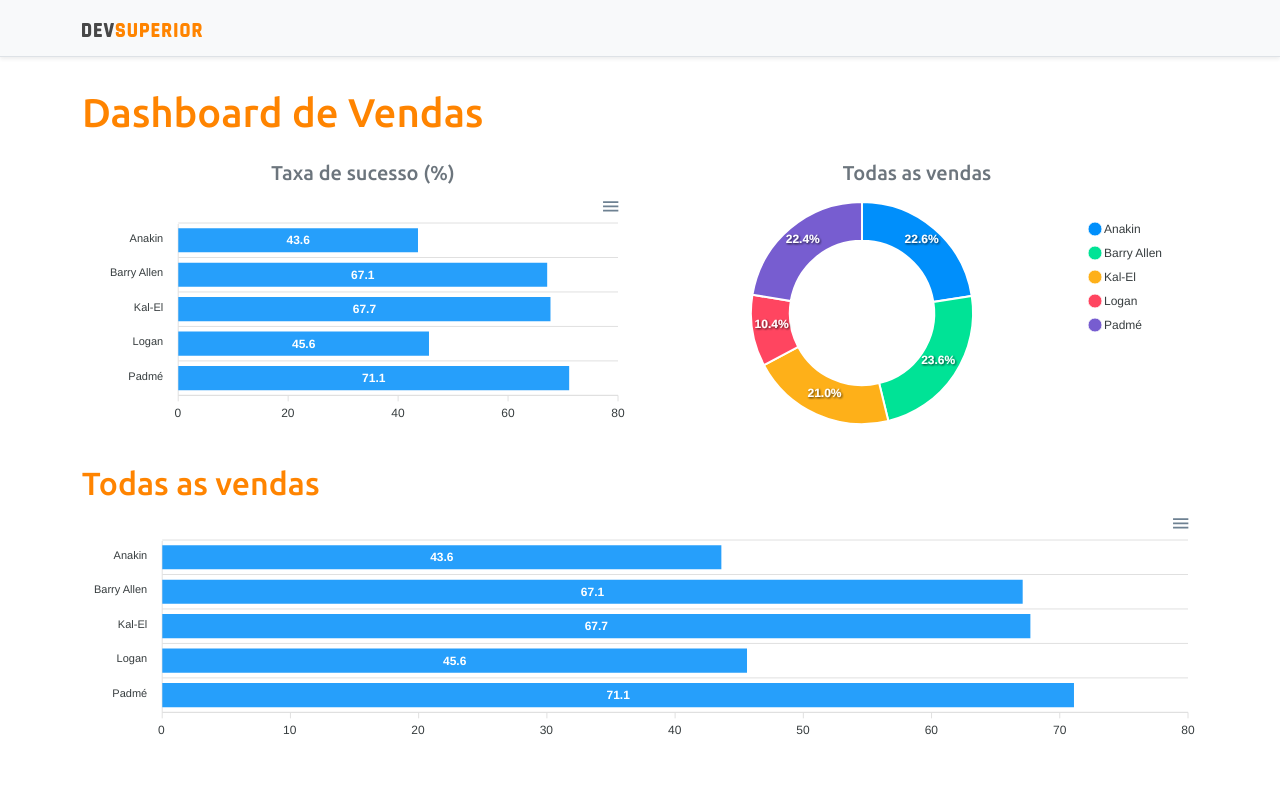
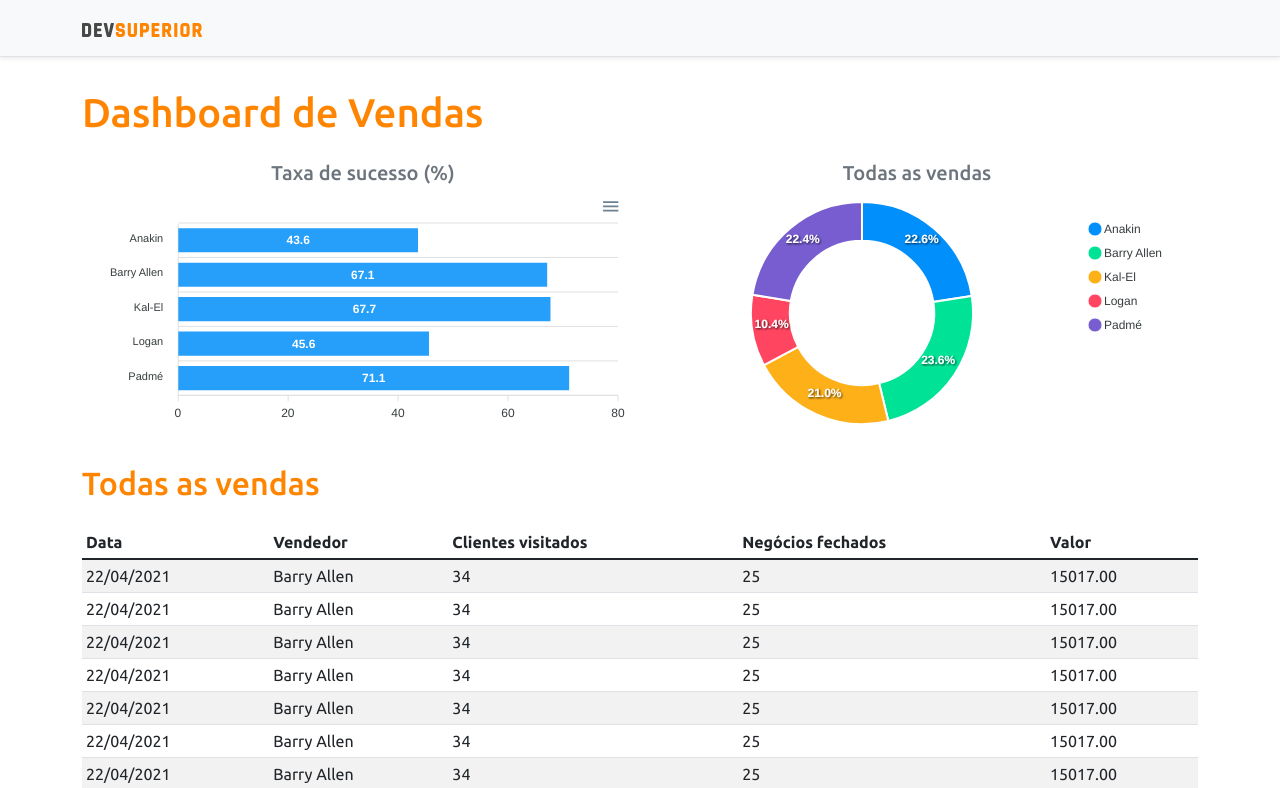
Before and after one commit to emelinepg/projeto-sds4, a React (Create React App) app in the folder frontend/: page / in a window 1280 px wide. Shown: the top 788 px of the page. Built offline with nearby package versions, Linux system fonts and the light colour scheme.

Commit message:
Correction

```diff
--- a/frontend/src/App.tsx
+++ b/frontend/src/App.tsx
@@ -23,7 +23,6 @@ function App() {
 
         <div className="py-3">
           <h2 className="text-primary">Todas as vendas</h2>
-          <BarChart />
         </div>
         <DataTable />
       </div>
```
